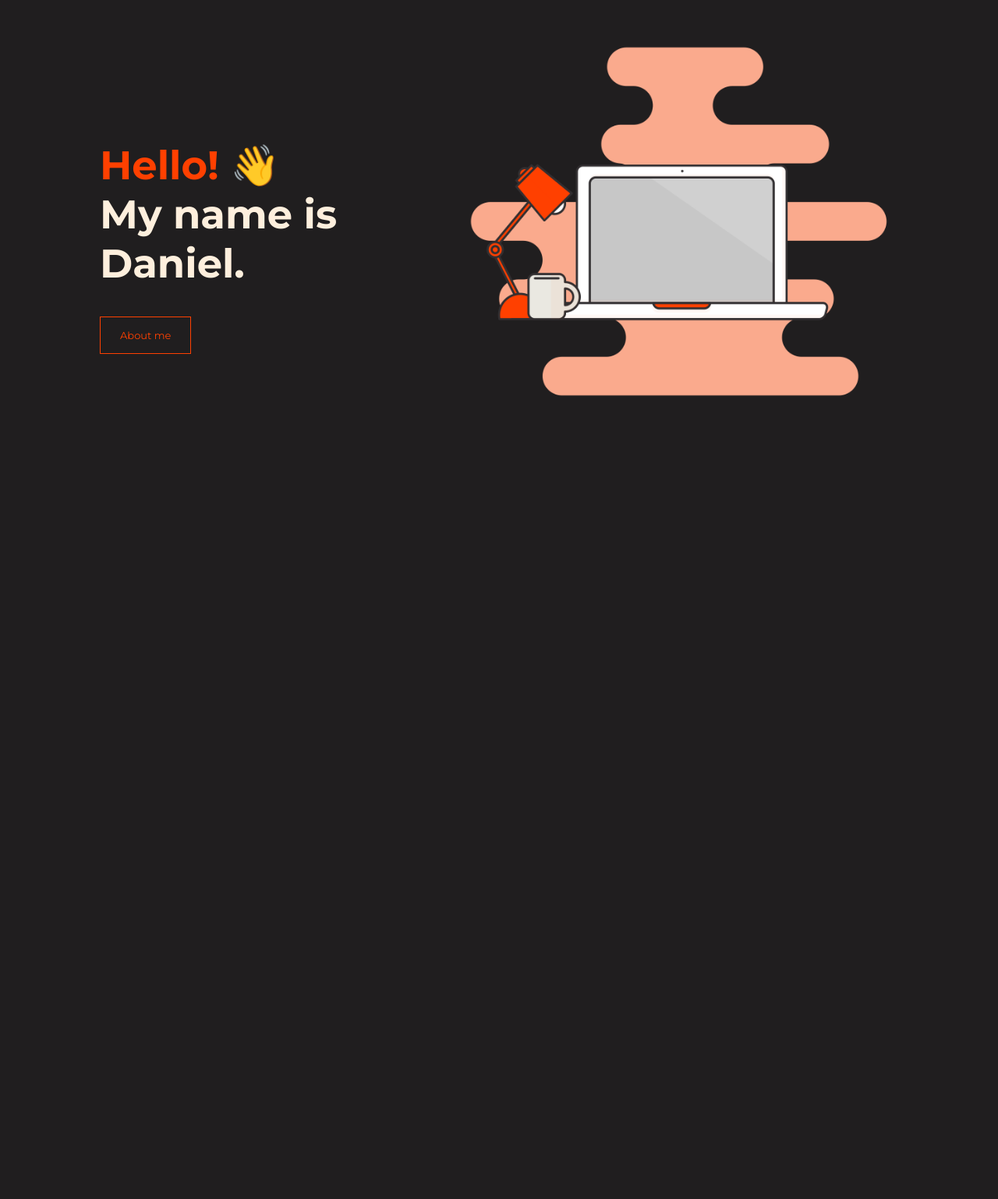
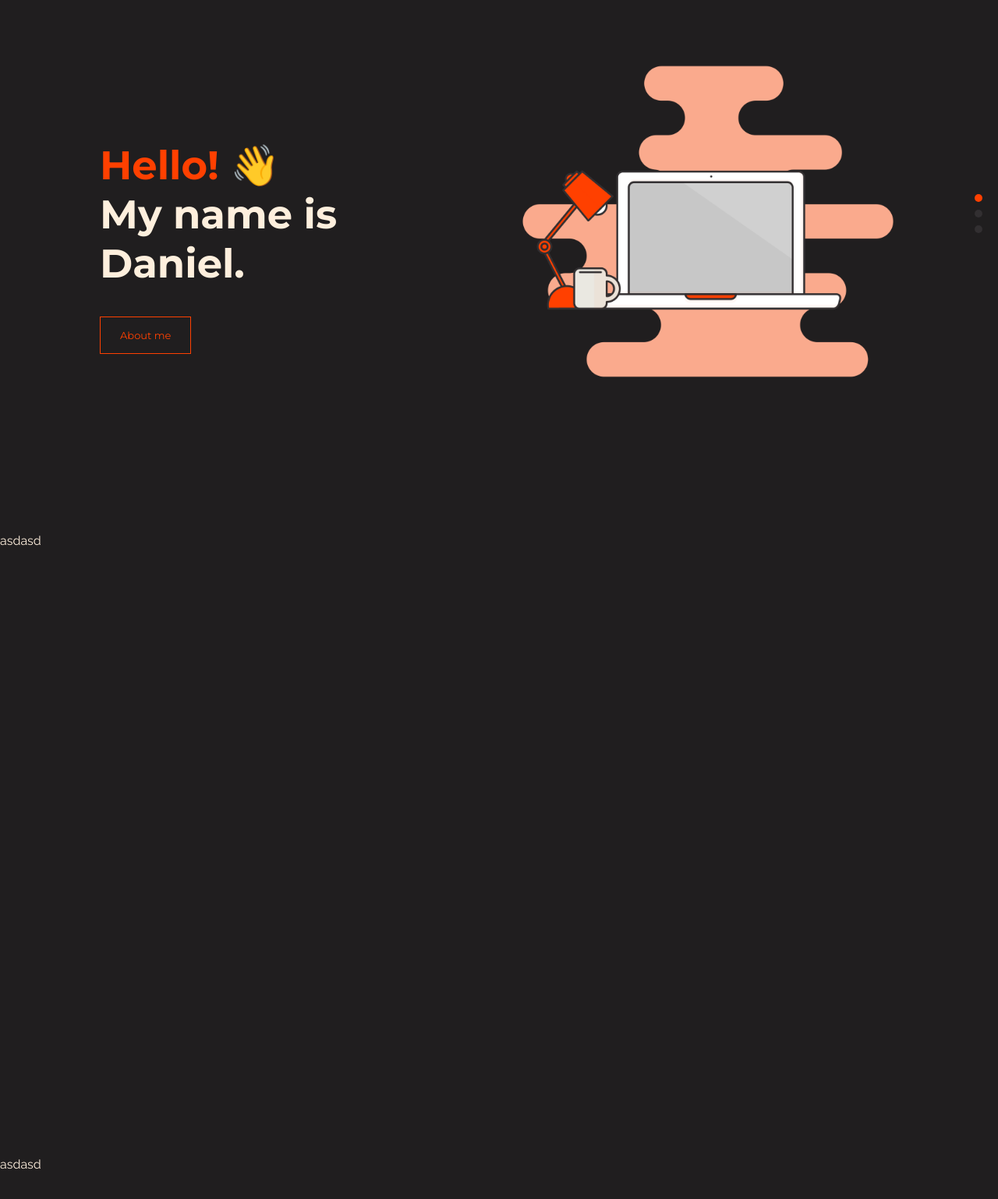
Before and after one commit to danhaj/portfolio-gatsby, a Gatsby site: page / in a window 1280 px wide. Shown: the part 116-1654 px from the top of the page at 78% size. Before the commit the page ends 800 px from the top, so only its background shows below. Built offline with nearby package versions, Linux system fonts and the light colour scheme; Gatsby itself is replaced by a stand-in of ours.

Commit message:
add navigation

```diff
--- a/package.json
+++ b/package.json
@@ -17,6 +17,7 @@
     "gatsby-plugin-styled-components": "^3.8.0",
     "gatsby-source-filesystem": "^2.5.0",
     "gatsby-transformer-sharp": "^2.6.0",
+    "gsap": "^3.6.0",
     "prop-types": "^15.7.2",
     "react": "^16.12.0",
     "react-dom": "^16.12.0",
--- /dev/null
+++ b/src/components/about.js
@@ -0,0 +1,16 @@
+import React from 'react';
+import styled from 'styled-components';
+import { colors } from '../utils/colors';
+
+const StyledAbout = styled.section`
+    width: 100%;
+    height: 100vh;
+`;
+
+const About = () => (
+    <StyledAbout id="about">
+        asdasd
+    </StyledAbout>
+);
+
+export default About;
--- a/src/components/hero.js
+++ b/src/components/hero.js
@@ -2,6 +2,7 @@ import React from 'react';
 import styled from 'styled-components';
 import { colors } from '../utils/colors';
 
+import Laptop from '../images/laptop.svg';
 import HeroImage from './hero-image';
 
 const StyledHero = styled.section`
@@ -24,7 +25,7 @@ const StyledText = styled.p`
 `;
 
 const StyledImageContainer = styled.div`
-    width: 80%;
+    width: 60%;
 `;
 
 const StyledButton = styled.a`
@@ -45,7 +46,7 @@ const StyledButton = styled.a`
 `;
 
 const Hero = () => (
-    <StyledHero>
+    <StyledHero id="hero">
         <div>
             <StyledText>
                 <span>Hello! 👋</span>
--- /dev/null
+++ b/src/components/navigation.js
@@ -0,0 +1,31 @@
+import { Link } from 'gatsby';
+import React from 'react';
+import styled from 'styled-components';
+import { colors } from '../utils/colors';
+
+const StyledNav = styled.nav`
+    position: fixed;
+    right: 20px;
+    top: 45%;
+    display: flex;
+    flex-direction: column;
+    align-items: flex-end;
+`;
+
+const StyledNavLink = styled(Link)`
+    display: block;
+    width: 10px;
+    height: 10px;
+    margin: 5px 0;
+    border-radius: 5px;
+    background-color: ${colors.darkAccent};
+    cursor: pointer;
+`;
+
+const Navigation = ({ items }) => (
+    <StyledNav>
+        { items.map(item => <StyledNavLink key={item} className={item} to={`#${item}`} />) }
+    </StyledNav>
+);
+
+export default Navigation;
--- /dev/null
+++ b/src/components/projects.js
@@ -0,0 +1,16 @@
+import React from 'react';
+import styled from 'styled-components';
+import { colors } from '../utils/colors';
+
+const StyledProjects = styled.section`
+    width: 100%;
+    height: 100vh;
+`;
+
+const Projects = () => (
+    <StyledProjects id="projects">
+        asdasd
+    </StyledProjects>
+);
+
+export default Projects;
--- a/src/pages/index.js
+++ b/src/pages/index.js
@@ -1,17 +1,26 @@
-import React from "react"
+import React, { useEffect } from "react"
 import { createGlobalStyle } from 'styled-components';
 import "fontsource-raleway";
 import "fontsource-montserrat";
 import "fontsource-montserrat/700.css";
 import { colors } from '../utils/colors';
+import { gsap } from 'gsap';
+import { ScrollTrigger } from 'gsap/ScrollTrigger';
 
 import SEO from "../components/seo"
 import Hero from "../components/hero"
+import About from "../components/about";
+import Navigation from "../components/navigation";
+import Projects from "../components/projects";
 
 
 const GlobalStyle = createGlobalStyle`
   * {
     box-sizing: border-box;
+  }
+
+  html {
+    scroll-behavior: smooth;
   }
 
   body {
@@ -23,12 +32,53 @@ const GlobalStyle = createGlobalStyle`
   }
 `;
 
-const IndexPage = () => (
-  <>
-    <SEO />
-    <GlobalStyle />
-    <Hero />
-  </>
-)
+gsap.registerPlugin(ScrollTrigger);
 
+const IndexPage = () => {
+  const menuItems = [
+    'hero',
+    'about',
+    'projects',
+  ]
+
+  useEffect(() => {
+    menuItems.forEach(item => {
+      ScrollTrigger.create({
+        trigger: `#${item}`,
+        start: 'top-=1px top+=1px',
+        onEnter: () => {
+          gsap.to(`.${item}`, {
+            backgroundColor: colors.accent,
+          })
+        },
+        onLeave: () => {
+          gsap.to(`.${item}`, {
+            backgroundColor: colors.darkAccent,
+          })
+        },
+        onEnterBack: () => {
+          gsap.to(`.${item}`, {
+            backgroundColor: colors.accent,
+          })
+        },
+        onLeaveBack: () => {
+          gsap.to(`.${item}`, {
+            backgroundColor: colors.darkAccent,
+          })
+        },
+      });
+    })
+  })
+
+  return (
+    <>
+      <SEO title="Index" />
+      <GlobalStyle />
+      <Navigation items={menuItems} />
+      <Hero />
+      <About />
+      <Projects />
+    </>
+  );
+}
 export default IndexPage
```
Also changed, not shown: src/images/laptop.svg (added), 1 other file.
